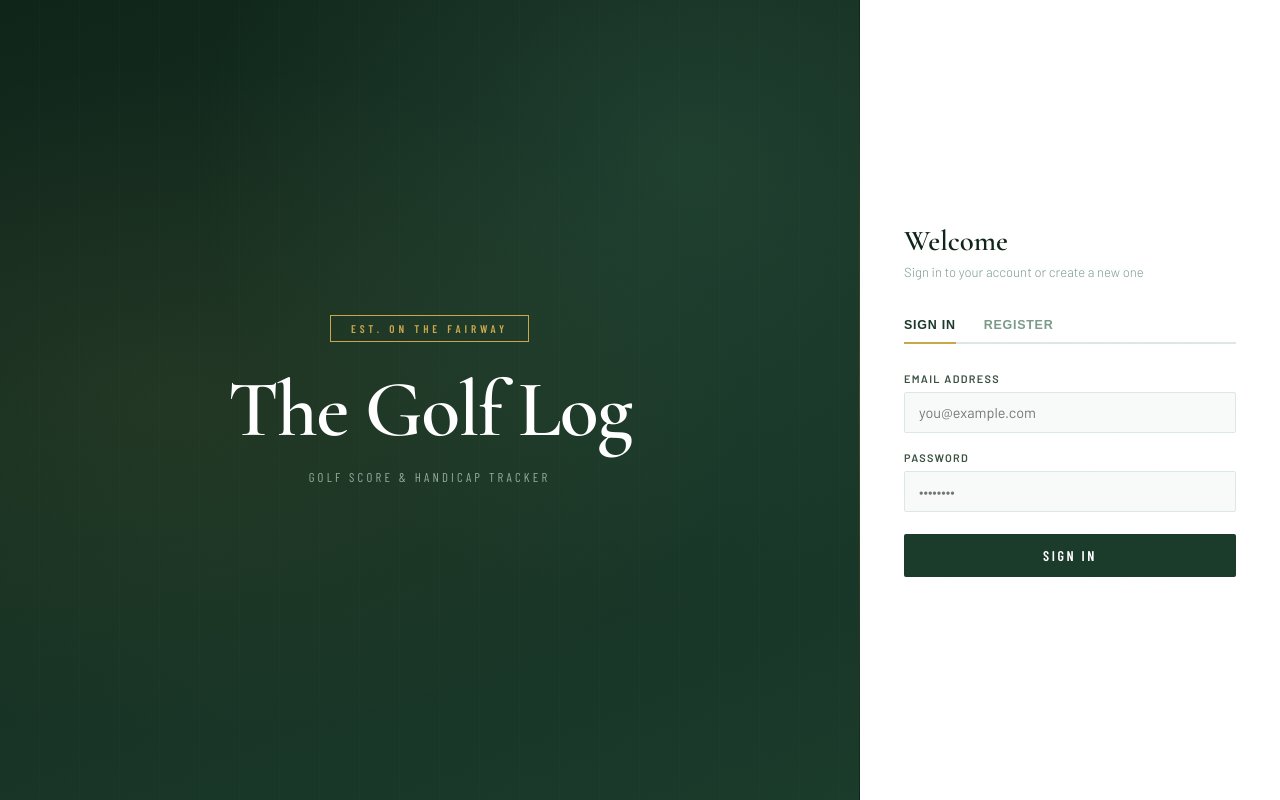
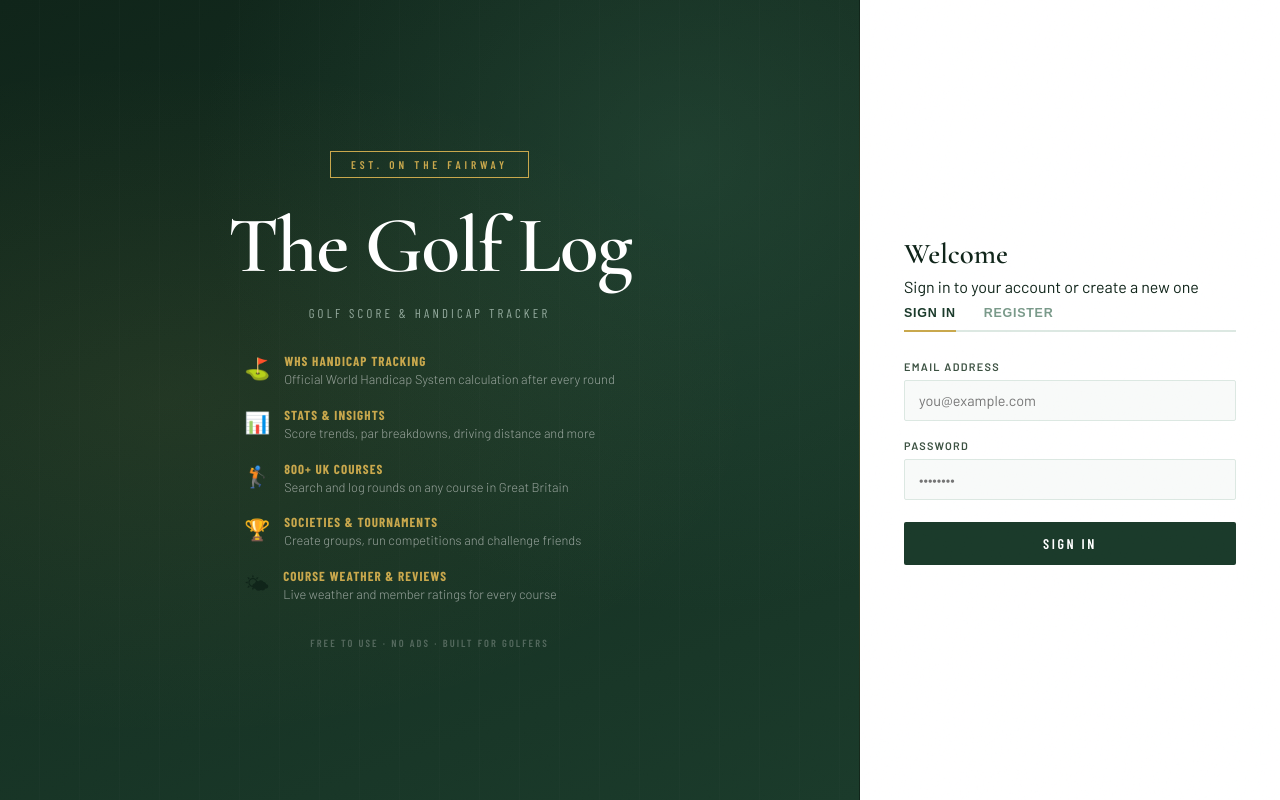
Before and after one commit to hakenjames-ux/the-golf-log, a plain HTML site: page index.html in a window 1280 px wide. Drawn offline with nearby package versions, Linux system fonts and the light colour scheme.

Commit message:
Add landing features section to index.html

```diff
--- a/index.html
+++ b/index.html
@@ -151,7 +151,13 @@ body::after{
   font-family:'Cormorant Garamond',serif;font-size:1.8rem;font-weight:600;
   color:var(--augusta-deep);margin-bottom:6px;
 }
-.auth-subheading{font-size:0.82rem;color:var(--text-muted);margin-bottom:28px;font-weight:300;}
+.landing-features{position:relative;z-index:2;margin-top:32px;display:flex;flex-direction:column;gap:18px;}
+.landing-feature{display:flex;align-items:flex-start;gap:14px;}
+.landing-icon{font-size:1.3rem;flex-shrink:0;margin-top:2px;}
+.landing-feat-title{font-family:'Barlow Condensed',sans-serif;font-size:0.82rem;font-weight:700;letter-spacing:0.08em;text-transform:uppercase;color:var(--gold);margin-bottom:2px;}
+.landing-feat-desc{font-size:0.8rem;color:rgba(255,255,255,0.55);font-weight:300;line-height:1.4;}
+.landing-footer{position:relative;z-index:2;margin-top:32px;font-family:'Barlow Condensed',sans-serif;font-size:0.65rem;font-weight:600;letter-spacing:0.2em;text-transform:uppercase;color:rgba(255,255,255,0.25);}
+@media(max-width:760px){.landing-features{display:none;}.landing-footer{display:none;}}
 .auth-tabs{display:flex;border-bottom:2px solid var(--border);margin-bottom:28px;gap:0;}
 .auth-tab{
   padding:10px 0;margin-right:28px;font-size:0.78rem;font-weight:600;
@@ -573,6 +579,7 @@ header::before{
 .mobile-menu-item.active-section{color:var(--augusta);background:var(--azalea-pale);}
 .mobile-menu-item svg{width:22px;height:22px;stroke:currentColor;fill:none;stroke-width:1.8;stroke-linecap:round;stroke-linejoin:round;flex-shrink:0;color:var(--text-muted);}
 .mobile-menu-item.active-section svg{color:var(--augusta);}
+.profile-layout{display:grid;grid-template-columns:200px 1fr;gap:24px;align-items:start;}
 .profile-sidenav{position:sticky;top:20px;background:var(--white);border:1px solid var(--border);border-radius:var(--radius);overflow:hidden;box-shadow:var(--shadow-sm);}
 .profile-sidenav-item{display:flex;align-items:center;gap:10px;width:100%;padding:13px 16px;background:none;border:none;border-bottom:1px solid var(--border);cursor:pointer;color:var(--text-mid);font-family:'Barlow',sans-serif;font-size:0.84rem;font-weight:500;text-align:left;transition:all 0.15s;}
 .profile-sidenav-item:last-child{border-bottom:none;}
@@ -821,6 +828,44 @@ header::before{
       <span class="auth-wordmark">The Golf Log</span>
       <span class="auth-sub">Golf Score &amp; Handicap Tracker</span>
     </div>
+    <div class="landing-features">
+      <div class="landing-feature">
+        <span class="landing-icon">⛳</span>
+        <div>
+          <div class="landing-feat-title">WHS Handicap Tracking</div>
+          <div class="landing-feat-desc">Official World Handicap System calculation after every round</div>
+        </div>
+      </div>
+      <div class="landing-feature">
+        <span class="landing-icon">📊</span>
+        <div>
+          <div class="landing-feat-title">Stats &amp; Insights</div>
+          <div class="landing-feat-desc">Score trends, par breakdowns, driving distance and more</div>
+        </div>
+      </div>
+      <div class="landing-feature">
+        <span class="landing-icon">🏌️</span>
+        <div>
+          <div class="landing-feat-title">800+ UK Courses</div>
+          <div class="landing-feat-desc">Search and log rounds on any course in Great Britain</div>
+        </div>
+      </div>
+      <div class="landing-feature">
+        <span class="landing-icon">🏆</span>
+        <div>
+          <div class="landing-feat-title">Societies &amp; Tournaments</div>
+          <div class="landing-feat-desc">Create groups, run competitions and challenge friends</div>
+        </div>
+      </div>
+      <div class="landing-feature">
+        <span class="landing-icon">🌤</span>
+        <div>
+          <div class="landing-feat-title">Course Weather &amp; Reviews</div>
+          <div class="landing-feat-desc">Live weather and member ratings for every course</div>
+        </div>
+      </div>
+    </div>
+    <div class="landing-footer">Free to use · No ads · Built for golfers</div>
   </div>
   <div class="auth-divider-vert"></div>
   <div class="auth-right">
@@ -891,9 +936,11 @@ header::before{
   <!-- DASHBOARD -->
   <div class="container" id="section-dashboard">
     <div class="scorecard-hero">
-      <div class="hero-inner">
-        <div class="hero-hcp">
-          <div class="hero-hcp-label">Handicap Index</div>
+      <div class="hero-inner" style="grid-template-columns:auto 1px 1fr;">
+        <div class="hero-hcp" style="min-width:180px;">
+          <div class="hero-hcp-label">Welcome back</div>
+          <div style="font-family:'Cormorant Garamond',serif;font-size:1.6rem;font-weight:600;color:var(--white);line-height:1.1;margin-bottom:6px;" id="dashUserName">—</div>
+          <div class="hero-hcp-label" style="margin-top:8px;">Handicap Index</div>
           <div class="hero-hcp-value" id="hcpDisplay">—</div>
           <div class="hero-hcp-sub" id="hcpSubtitle">No rounds logged yet</div>
         </div>
```
